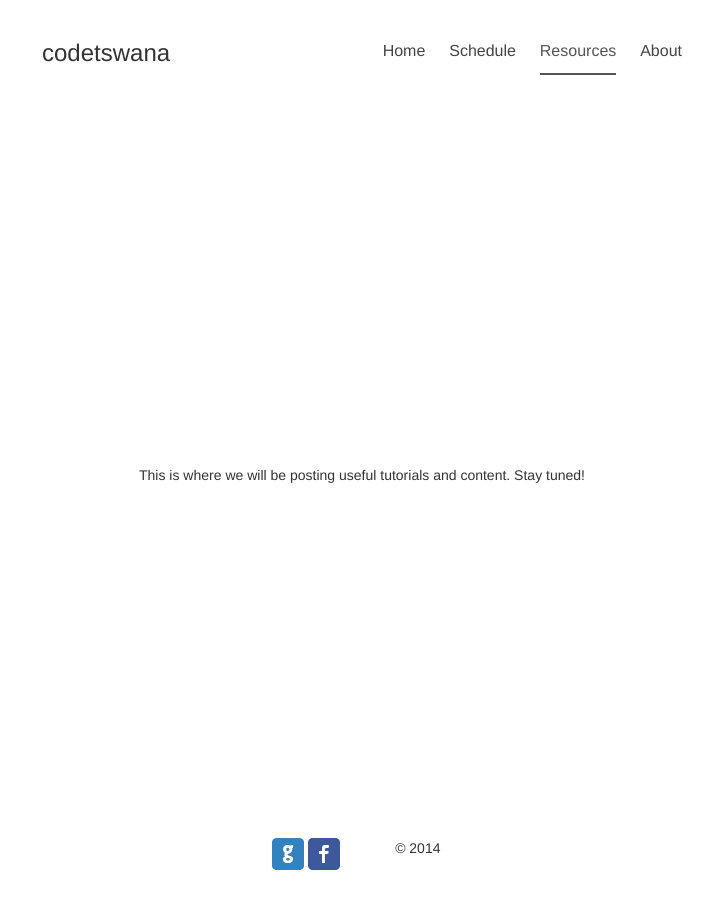
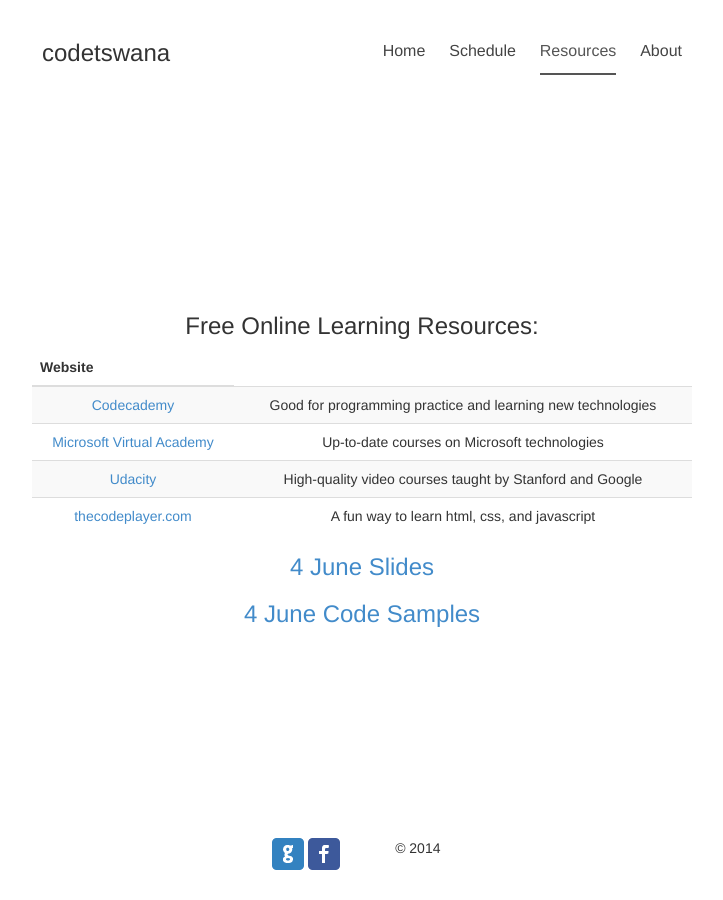
Before and after one commit to thatochocks/codetswana.github.io, a Jekyll site: the page built from resources.html, in a window 1280 px wide. Shown: the whole page, without its empty margins (278-1001 px from the left). Built offline with Jekyll 4.4.1, drawn with Linux system fonts in a browser that asks for light colours.

Commit message:
add online learning resources

```diff
--- a/resources.html
+++ b/resources.html
@@ -22,7 +22,33 @@
       </div>
 
       <div class="inner cover">
-      This is where we will be posting useful tutorials and content. Stay tuned!
+        <h3>Free Online Learning Resources:</h3>
+        <table class="table table-striped">
+          <thead>
+            <tr>
+              <th>Website</th>
+            </tr>
+          </thead>
+          <tr>
+            <td><a href="http://www.codecademy.com">Codecademy</a></td>
+            <td>Good for programming practice and learning new technologies</td>
+          </tr>
+          <tr>
+            <td><a href="http://www.microsoftvirtualacademy.com">Microsoft Virtual Academy</a></td>
+            <td>Up-to-date courses on Microsoft technologies</td>
+          </tr>
+          <tr>
+            <td><a href="http://www.udacity.com">Udacity</a></td>
+            <td>High-quality video courses taught by Stanford and Google</td>
+          </tr>
+          <tr>
+            <td><a href="http://www.thecodeplayer.com">thecodeplayer.com</a></td>
+            <td>A fun way to learn html, css, and javascript</td>
+          </tr>
+        </table>
+        <h3><a href="https://slides.com/razzi/deck-2/">4 June Slides</a></h3>
+        <h3><a href="https://github.com/codetswana/4_june_demos">4 June Code Samples</a></h3>
+
       </div>
 
       {% include footer.html %}
```
